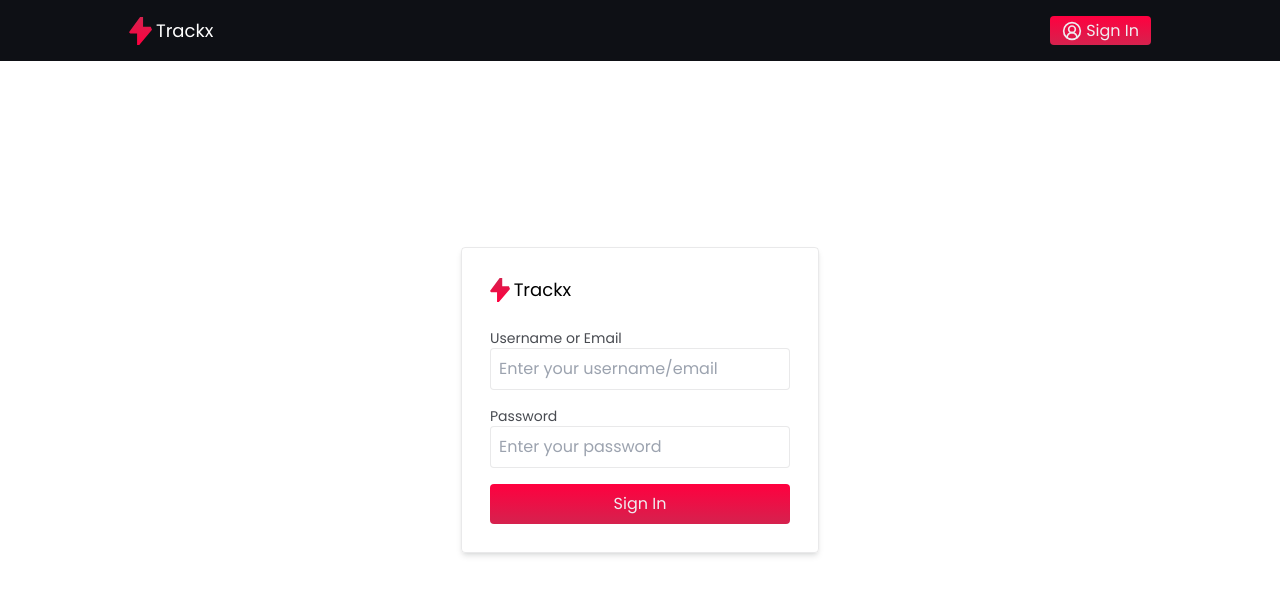
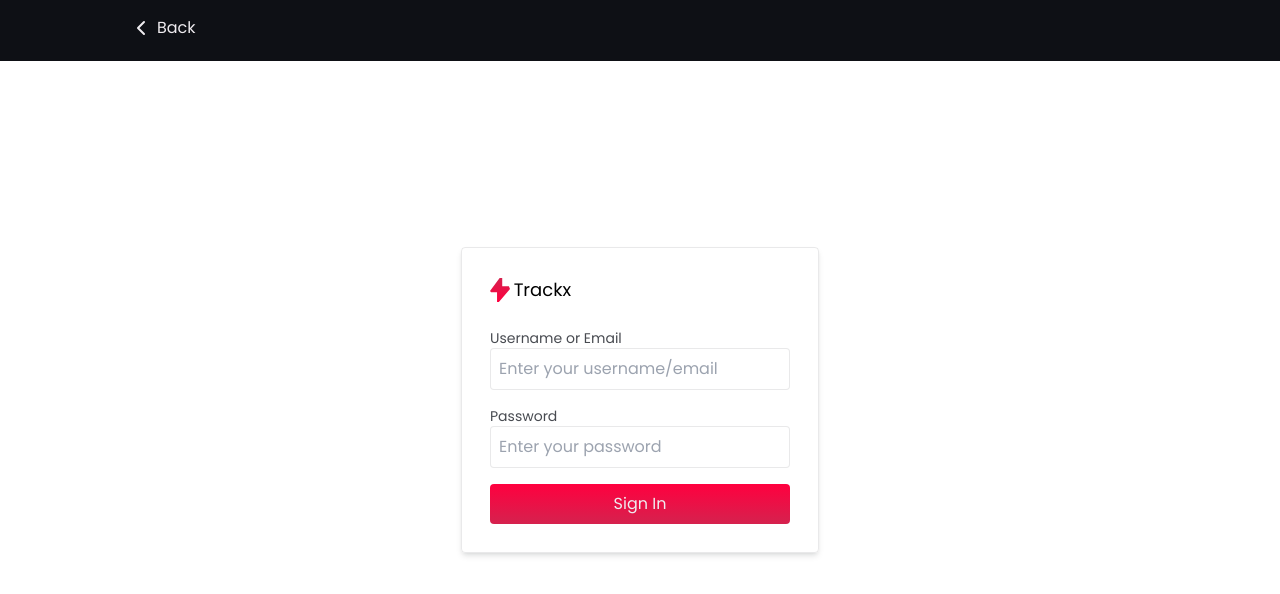
Before and after one commit to stardusteight-d4c/gametracker, a Next.js app in the folder web/: page /login in a window 1280 px wide. Shown: the top 594 px of the page. Built offline with nearby package versions, Linux system fonts and the light colour scheme.

Commit message:
fix: adjusting interface details

```diff
--- a/web/src/app/(home)/page.tsx
+++ b/web/src/app/(home)/page.tsx
@@ -1,12 +1,13 @@
 import { ChevronRight } from "lucide-react"
 import { Navbar } from "../shared/organisms/Navbar"
+import Link from "next/link"
 
 export default function UserProfile() {
   return (
     <main className="bg-white min-h-screen max-w-screen text-dark-str">
       <Navbar search={false} />
       <div className="max-w-[1022px] mt-36 mb-24 text-center h-full w-full mx-auto flex flex-col items-center justify-center">
-        <div className="flex cursor-pointer items-center gap-x-1 py-1 px-3 rounded-full bg-light-str border border-dark-mid/10">
+        <div className="flex cursor-pointer items-center gap-x-1 py-1 px-3 rounded-full bg-light-str/30 border border-dark-mid/10">
           <img src="/assets/logo.svg" alt="" className="h-[24px]" />
           <span className="text-lg">Trackx</span>
         </div>
@@ -22,10 +23,13 @@ export default function UserProfile() {
           adventure is more intense.
         </span>
         <div className="flex items-center gap-x-1 mt-6">
-          <button className="flex items-center h-[29px] p-5 gap-x-1 hover:scale-105 transition-all text-light-str bg-gradient-to-t from-[#D5224E] to-[#FF003F] rounded">
+          <Link
+            href="/login"
+            className="flex items-center justify-center h-[29px] p-5 gap-x-1 hover:scale-105 transition-all text-light-str bg-gradient-to-t from-[#D5224E] to-[#FF003F] rounded"
+          >
             Try Now for Free
             <ChevronRight />
-          </button>
+          </Link>
         </div>
         <img
           src="/assets/hero.png"
--- a/web/src/app/shared/organisms/Navbar/Navbar.tsx
+++ b/web/src/app/shared/organisms/Navbar/Navbar.tsx
@@ -1,17 +1,34 @@
-import { CircleUserRound, Search } from "lucide-react"
+import { ChevronLeft, CircleUserRound, Search } from "lucide-react"
+import Link from "next/link"
 
 interface NavbarProps {
   search?: boolean
+  signIn?: boolean
+  back?: boolean
 }
 
-export const Navbar = ({ search = true }: NavbarProps) => {
+export const Navbar = ({
+  search = true,
+  signIn = true,
+  back = false,
+}: NavbarProps) => {
   return (
-    <div className="w-full bg-dark-str z-[900] fixed top-0">
+    <div className="w-full bg-dark-str z-[900] h-[61px] fixed top-0">
       <div className="max-w-[1022px] mx-auto py-4 flex items-center justify-between">
-        <div className="flex cursor-pointer items-center gap-x-1">
+        {back ? (
+          <Link
+            href="/"
+            className="flex items-center gap-x-1 text-light-str cursor-pointer"
+          >
+            <ChevronLeft />
+            Back
+          </Link>
+        ) : (
+          <Link href="/" className="flex cursor-pointer items-center gap-x-1">
             <img src="/assets/logo.svg" alt="" className="h-[28px]" />
             <span className="text-white text-lg">Trackx</span>
-        </div>
+          </Link>
+        )}
         {search && (
           <div className="relative h-fit w-fit ml-10">
             <input
@@ -22,12 +39,14 @@ export const Navbar = ({ search = true }: NavbarProps) => {
             <Search className="absolute left-1 top-1/2 -translate-y-1/2 text-light-str/50" />
           </div>
         )}
-        <div className="flex items-center gap-x-1">
+        {signIn && (
+          <Link href="/login" className="flex items-center gap-x-1">
             <button className="flex items-center h-[29px] px-3 gap-x-1 hover:scale-105 transition-all text-light-str bg-gradient-to-t from-[#D5224E] to-[#FF003F] rounded">
               <CircleUserRound className="w-[20px] cursor-pointer" />
               Sign In
             </button>
-        </div>
+          </Link>
+        )}
       </div>
     </div>
   )
```
Lines whose indentation alone changed are shown as unchanged.
